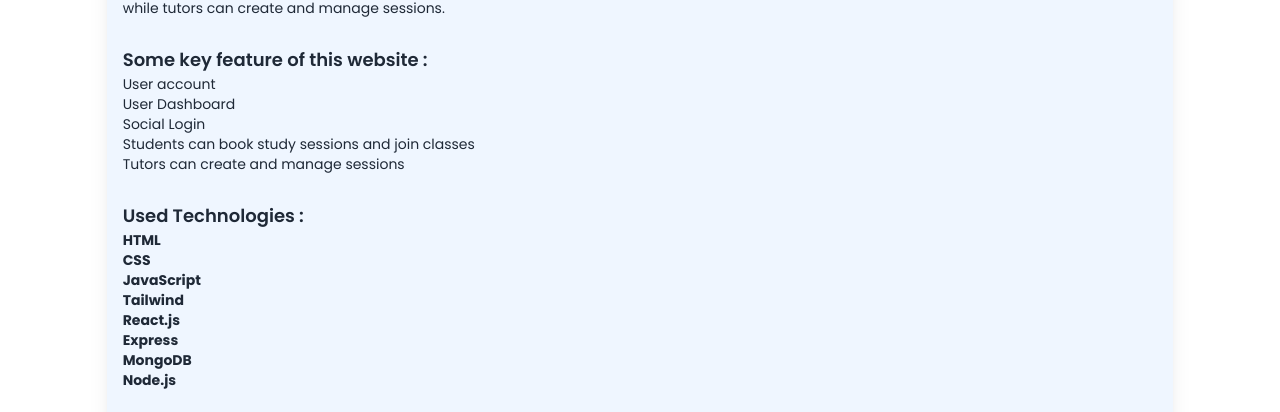
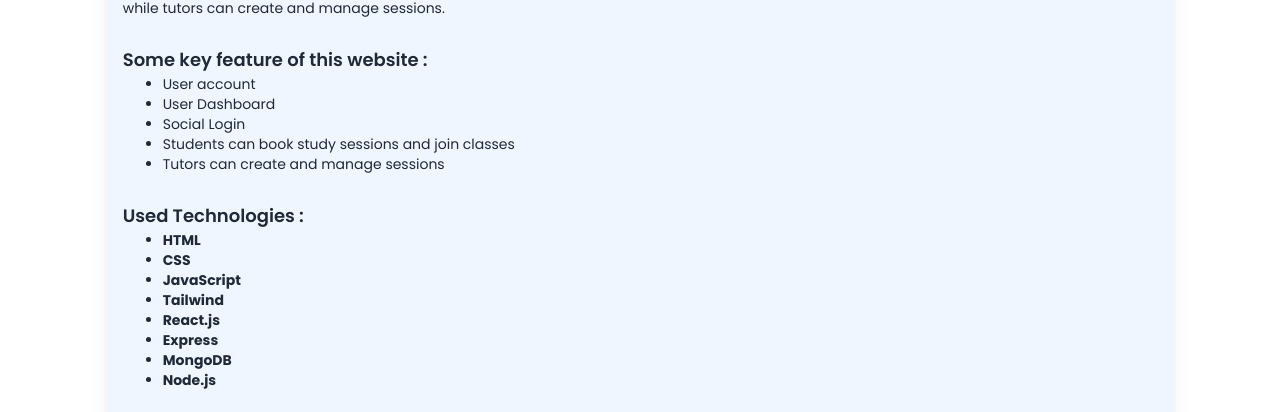
Before and after one commit to IfranAlamBishal/my-portfolio, a React (Vite) app: page /projeccts/LearnTogether in a window 1280 px wide. Shown: the part 502-914 px from the top of the page. Built offline with nearby package versions, Linux system fonts and the light colour scheme.

Commit message:
update: modification done in details page and fixed some design

```diff
--- a/src/Pages/Home/Technologies/Technologies.jsx
+++ b/src/Pages/Home/Technologies/Technologies.jsx
@@ -27,7 +27,7 @@ const Technologies = () => {
                 </ul>
                 <ul className=" flex gap-3 justify-center">
                     <li><img src={react} alt="react" className=" w-10 h-10 md:w-20 md:h-20" /></li>
-                    <li><img src={mongodb} alt="mongodb" className=" bg-white p-0.5 rounded-full w-10 h-10 md:w-20 md:h-20" /></li>
+                    <li><img src={mongodb} alt="mongodb" className=" bg-white p-0.5 w-10 h-10 md:w-20 md:h-20" /></li>
                     <li><img src={express} alt="express" className=" bg-white p-0.5 rounded-full w-10 h-10 md:w-20 md:h-20" /></li>
                     <li><img src={node} alt="node" className=" w-10 h-10 md:w-20 md:h-20" /></li>
                 </ul>
--- a/src/Shared/ProjectDetails/LearnTogether.jsx
+++ b/src/Shared/ProjectDetails/LearnTogether.jsx
@@ -6,14 +6,14 @@ const LearnTogether = () => {
             <div className="card card-compact bg-blue-50 mx-auto shadow-xl">
                 <figure>
                     <img
-                        src='https://i.ibb.co/Kztz8Xj/unity-serve.png' />
+                        src='https://i.ibb.co/NrRnBnd/learn-together.png' />
                 </figure>
                 <div className="card-body px-3 mb-5">
                     <h2 className="card-title text-2xl md:text-4xl font-bold">Learn Together</h2>
                     <p>"Learn Together" is a Collaborative Study Platform. This platform connects students and tutors. Students can book study sessions and join classes, while tutors can create and manage sessions. </p>
                     <div className=" my-5">
                         <h4 className=" text-lg font-semibold">Some key feature of this website :</h4>
-                        <ul>
+                        <ul className=" list-disc pl-10">
                             <li>User account</li>
                             <li>User Dashboard </li>
                             <li>Social Login</li>
@@ -22,8 +22,8 @@ const LearnTogether = () => {
                         </ul>
                     </div>
                     <div>
-                        <h4 className=" text-lg font-semibold">Used Technologies :</h4>
-                        <ul className=" font-bold">
+                        <h4 className=" text-lg font-semibold ">Used Technologies :</h4>
+                        <ul className=" font-bold list-disc pl-10">
                             <li>HTML</li>
                             <li>CSS</li>
                             <li>JavaScript</li>
--- a/src/Shared/ProjectDetails/UnityServe.jsx
+++ b/src/Shared/ProjectDetails/UnityServe.jsx
@@ -13,7 +13,7 @@ const UnityServe = () => {
                     <p>"Unity Serve" is a Volunteer Management Platform, where an user can post for events as an organizer or can request to join an event as a volunteer. </p>
                     <div className=" my-5">
                         <h4 className=" text-lg font-semibold">Some key feature of this website :</h4>
-                        <ul>
+                        <ul className=" list-disc pl-10">
                             <li>User account</li>
                             <li>User can post events and ask volunteers to join</li>
                             <li>User can request to join event as a volunteer</li>
@@ -21,8 +21,8 @@ const UnityServe = () => {
                         </ul>
                     </div>
                     <div>
-                        <h4 className=" text-lg font-semibold">Used Technologies :</h4>
-                        <ul className=" font-bold">
+                        <h4 className=" text-lg font-semibold ">Used Technologies :</h4>
+                        <ul className=" font-bold list-disc pl-10">
                             <li>HTML</li>
                             <li>CSS</li>
                             <li>JavaScript</li>
```
